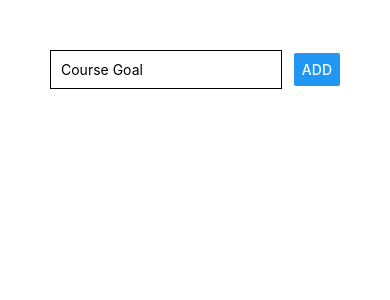
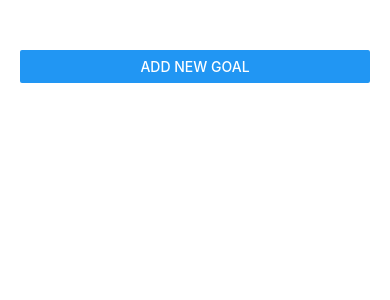
Before and after one commit to DiogoCastroSilva/course-goals, a React Native app: screen / in a window 390 px wide. Shown: the top 300 px of the page. Built offline with nearby package versions, Linux system fonts and the light colour scheme.

Commit message:
Add toast with undo event

```diff
--- a/App.js
+++ b/App.js
@@ -1,40 +1,64 @@
-import React, { useState } from 'react';
+import React, { useState, useEffect } from 'react';
 import {
   StyleSheet,
   View,
-  FlatList
+  FlatList,
+  Button,
+  Text
 } from 'react-native';
 import Item from './components/Item/Item';
 import Input from './components/Input/Input';
+import Toast from './components/Toast/Toast';
 
 export default function App() {
   const [goal, setGoal] = useState('');
   const [goals, setGoals] = useState([]);
+  const [isAddMode, setAddMode] = useState(false);
+  const [isToastVisible, setToastVisibility] = useState(false);
+  const [undoTime, setUndoTime] = useState(null);
 
   const goalInputHandler = (text) => {
-    setGoal(text);
+    if (text) {
+      setGoal(text);
+    }
   };
 
   const addGoal = () => {
+    setAddMode(false);
     setGoals(currentGoals => [
         ...currentGoals,
         { key: Math.random().toString() , value: goal }
     ]);
+
   };
 
   const deleteGoal = key => {
-    console.log(key);
-    setGoals(currentGoals =>
-      currentGoals.filter(goal => goal.key !== key));
+    setToastVisibility(true);
+    setUndoTime(setTimeout(() => {
+      setToastVisibility(false);
+      setGoals(currentGoals =>
+        currentGoals.filter(goal => goal.key !== key));
+      setUndoTime(null);
+    }, 3000));
+  };
+
+  const undoDelete = () => {
+    setToastVisibility(false);
+    setUndoTime(clearTimeout(undoTime));
   };
 
   return (
     <View style={styles.screen}>
+        <Button
+          title="Add New Goal"
+          onPress={() => setAddMode(true)}
+        />
         <Input
             placeholder="Course Goal"
             value={goal}
             inputHandler={goalInputHandler}
             submit={addGoal}
+            isVisible={isAddMode}
         />
         <FlatList
             data={goals}
@@ -44,20 +68,19 @@ export default function App() {
                   press={() => deleteGoal(itemData.item.key)} />
             )}
         />
-      {/* <ScrollView style={styles.goalItems}>
-          {goals.map((goal, index) => (
-            <View key={index} style={styles.goalItem}>
-              <Text>{goal}</Text>
-            </View>
-          ))}
-      </ScrollView> */}
+        {isToastVisible &&
+          <Toast undo={undoDelete} text="Removed Successfully" />
+        }
     </View>
+
   );
 }
 
 const styles = StyleSheet.create({
   screen: {
-    padding: 50
+    marginTop: 50,
+    marginHorizontal: 20,
+    flex: 1
   },
   inputContainer: {
     flexDirection: 'row',
--- a/components/Input/Input.js
+++ b/components/Input/Input.js
@@ -3,11 +3,13 @@ import {
     StyleSheet,
     View,
     TextInput,
-    Button
+    Button,
+    Modal
   } from 'react-native';
 
-const Input = ({placeholder, inputHandler, value, submit}) => {
+const Input = ({placeholder, inputHandler, value, submit, isVisible = false}) => {
     return (
+        <Modal visible={isVisible}>
             <View style={styles.inputContainer}>
                 <TextInput
                         placeholder={placeholder}
@@ -17,20 +19,22 @@ const Input = ({placeholder, inputHandler, value, submit}) => {
                     />
                 <Button title='Add' onPress={submit} />
             </View>
+        </Modal>
     );
 };
 
 const styles = StyleSheet.create({
     inputContainer: {
-      flexDirection: 'row',
-      justifyContent: 'space-between',
+      flex: 1,
+      justifyContent: 'center',
       alignItems: 'center'
     },
     input: {
       width: '80%',
       borderColor: 'black',
       borderWidth: 1,
-      padding: 10
+      padding: 10,
+      marginBottom: 10
     }
   });
 
--- /dev/null
+++ b/components/Toast/Toast.js
@@ -0,0 +1,45 @@
+import React, { useEffect } from 'react';
+import {
+    StyleSheet,
+    View,
+    FlatList,
+    Button,
+    Text
+} from 'react-native';
+
+const Toast = ({undo, text}) => {
+    return (
+        <View style={styles.toast}>
+            <View style={styles.toastContainer}>
+                <Text style={{color: '#fff'}}>
+                    {text}
+                </Text>
+                {undo &&
+                    <Text style={{color: '#FFC726'}} onPress={undo}>
+                        Undo
+                    </Text>
+                }
+            </View>
+        </View>
+    );
+};
+
+const styles = StyleSheet.create({
+    toast: {
+        width: '100%',
+        height: 40,
+        backgroundColor: '#4A5050',
+        justifyContent: 'center',
+        position: 'absolute',
+        bottom: 0,
+        paddingHorizontal: '2%'
+      },
+    toastContainer: {
+        flex: 1,
+        flexDirection: 'row',
+        justifyContent: 'space-between',
+        alignItems: 'center'
+    }
+});
+
+export default Toast;
```
Lines whose indentation alone changed are shown as unchanged.
